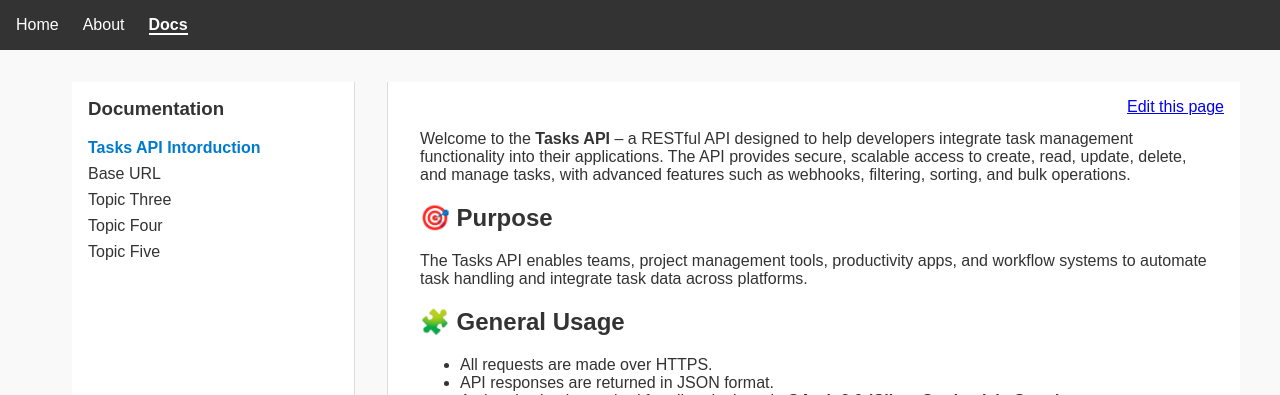
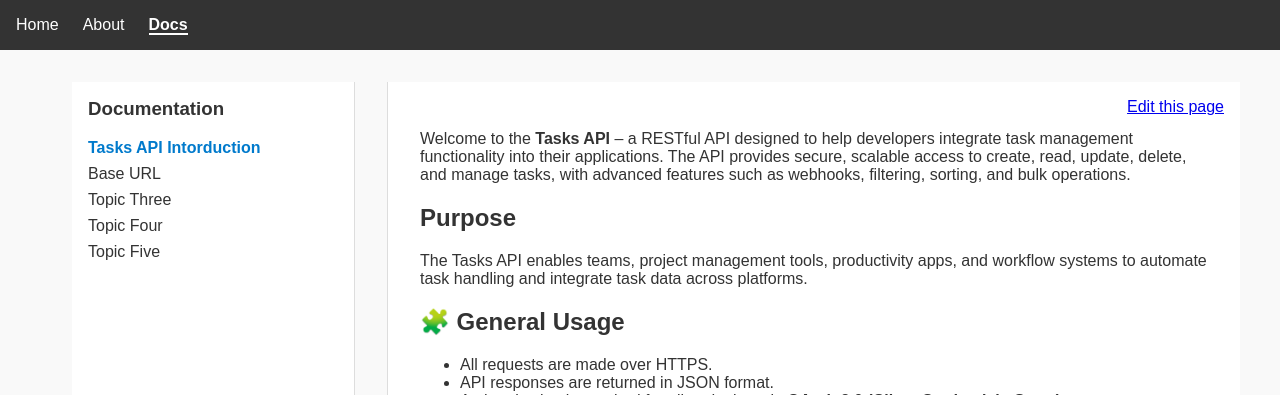
Before and after one commit to smarvin/gl-copy-site, a Jekyll site: the page built from docs/topic-one.md, in a window 1280 px wide. Shown: the top 395 px of the page. Built offline with Jekyll 4.4.1, drawn with Linux system fonts in a browser that asks for light colours.

```diff
--- a/docs/topic-one.md
+++ b/docs/topic-one.md
@@ -6,7 +6,7 @@ permalink: /docs/topic-one/
 
 Welcome to the **Tasks API** – a RESTful API designed to help developers integrate task management functionality into their applications. The API provides secure, scalable access to create, read, update, delete, and manage tasks, with advanced features such as webhooks, filtering, sorting, and bulk operations.
 
-## 🎯 Purpose
+## Purpose
 The Tasks API enables teams, project management tools, productivity apps, and workflow systems to automate task handling and integrate task data across platforms.
 
 ## 🧩 General Usage
```
